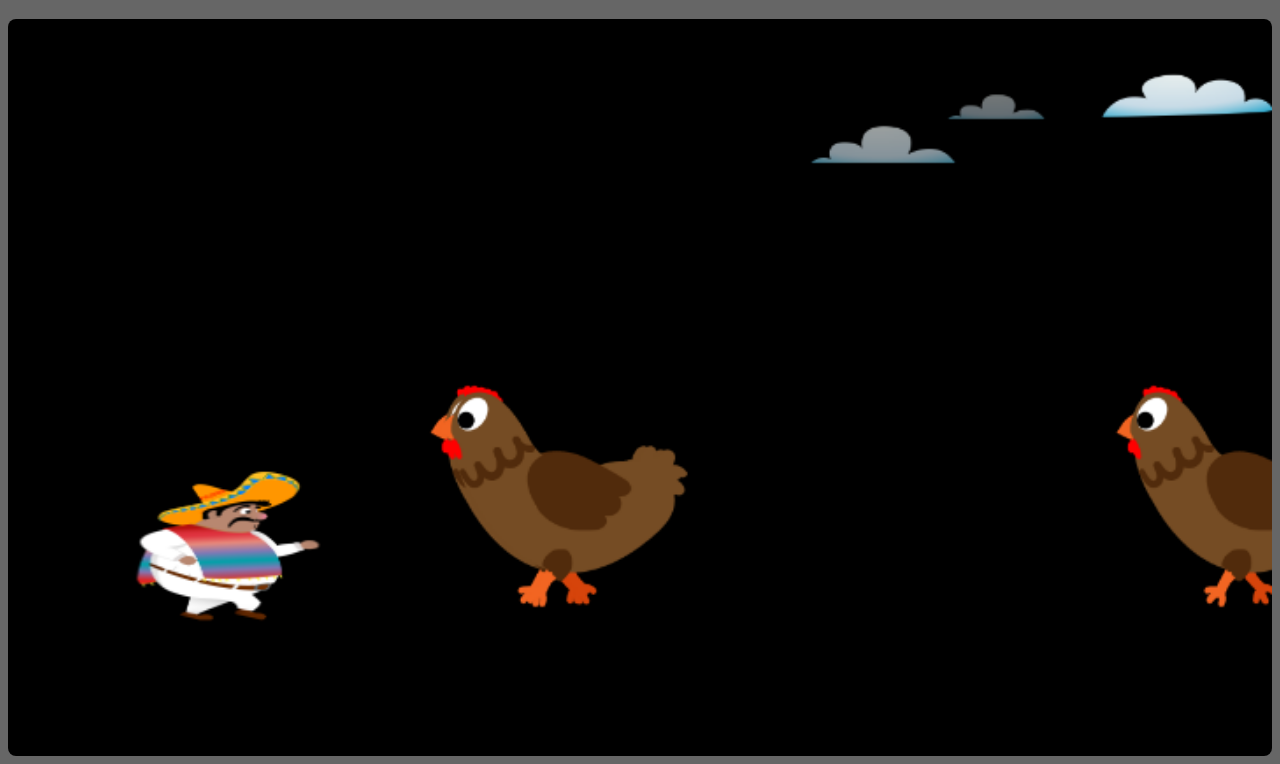
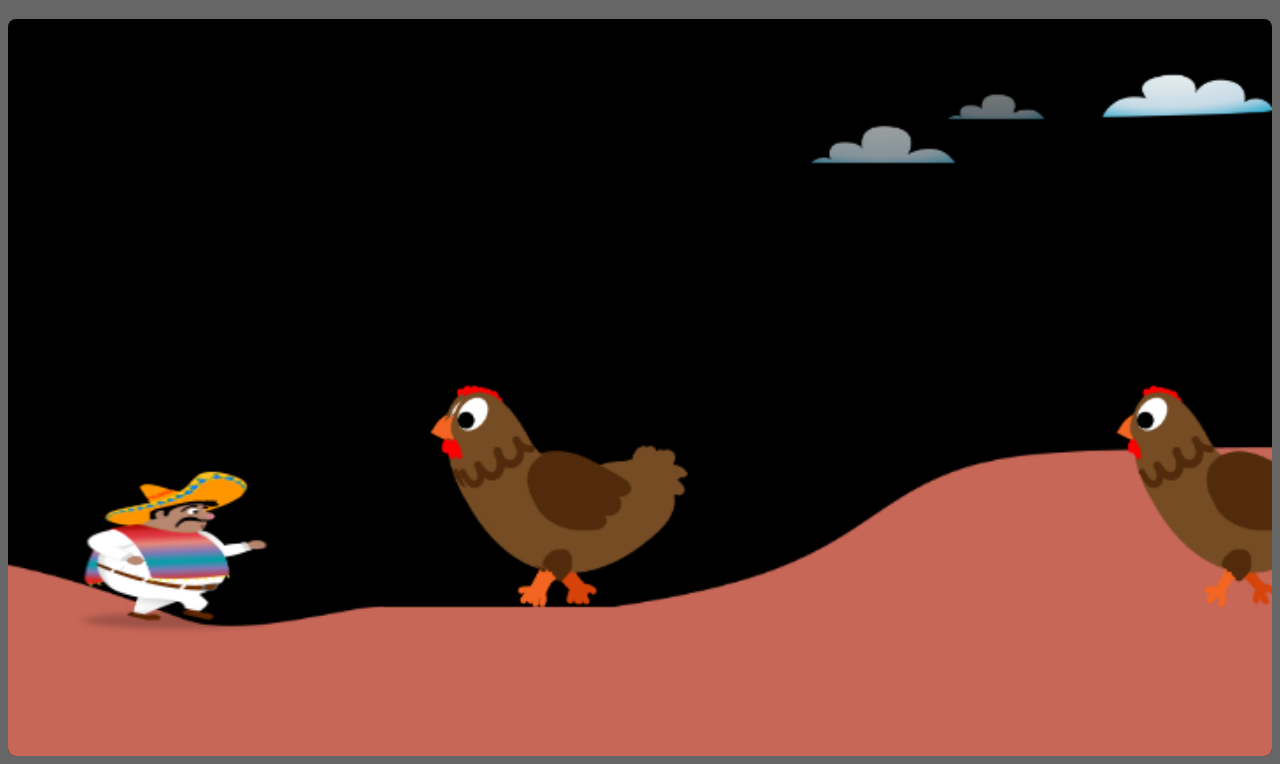
Before and after one commit to Eid-Aden/El_pollo_locco, a plain HTML site: page index.html in a window 1280 px wide. Shown: the part 69-833 px from the top of the page. Drawn offline with Linux system fonts and the light colour scheme.

Commit message:
firste background Image added

```diff
--- a/index.html
+++ b/index.html
@@ -10,6 +10,7 @@
     <script src="scripts/modules/character.classes.js"></script>
     <script src="scripts/modules/chicken.classes.js"></script>
     <script src="scripts/modules/clouds.classes.js"></script>
+    <script src="scripts/modules/background.classes.js"></script>
     <script src="scripts/modules/world.classes.js"></script>
 
     <script src="scripts/script.js"></script>
--- /dev/null
+++ b/scripts/modules/background.classes.js
@@ -0,0 +1,9 @@
+class Background extends MoveableObject {
+  constructor(imagePath, position_X, position_Y, width, height) {
+    super().loadImage(imagePath);
+    this.position_X = 0;
+    this.position_Y = 420;
+    this.width = -380;
+    this.height = 720;
+  }
+}
--- a/scripts/modules/moveable_object.classes.js
+++ b/scripts/modules/moveable_object.classes.js
@@ -1,5 +1,5 @@
 class MoveableObject {
-  position_X = 50;
+  position_X = 20;
   position_Y = 200;
   img;
   height = 150;
--- a/scripts/modules/world.classes.js
+++ b/scripts/modules/world.classes.js
@@ -2,6 +2,7 @@ class World {
   character = new Character();
   anamies = [new Chicken(), new Chicken(), new Chicken()];
   clouds = [new Cloud()];
+  backgrounds = [new Background('images/5_background/layers/3_third_layer/1.png', 12, 50)];
   ctx;
   canvas;
   constructor(canvas) {
@@ -12,21 +13,24 @@ class World {
 
   draw() {
     this.ctx.clearRect(0, 0, canvas.width, canvas.height);
-    //Draw show juzt  image in the Canvas also its display the Canvas--
-    this.ctx.drawImage(this.character.img, this.character.position_X, this.character.position_Y, this.character.height, this.character.width);
-    for (let i = 0; i < this.anamies.length; i++) {
-      let enemy = this.anamies[i];
+    this.addObjectsToMap(this.backgrounds);
+    this.addMap(this.character);
+    this.addObjectsToMap(this.clouds);
+    this.addObjectsToMap(this.anamies);
 
-      this.ctx.drawImage(enemy.img, enemy.position_X, enemy.position_Y, enemy.height, enemy.width);
-    }
-
-    this.clouds.forEach((cloud) => {
-      this.ctx.drawImage(cloud.img, cloud.position_X, cloud.position_Y, cloud.height, cloud.width);
-    });
     //this shows  every second more than 26 times  Images that so we cont able to see black  canvas--
     let self = this;
     requestAnimationFrame(function () {
       self.draw();
     });
   }
+  addObjectsToMap(objects) {
+    objects.forEach((o) => {
+      this.addMap(o);
+    });
+  }
+
+  addMap(mo) {
+    this.ctx.drawImage(mo.img, mo.position_X, mo.position_Y, mo.height, mo.width);
+  }
 }
```
